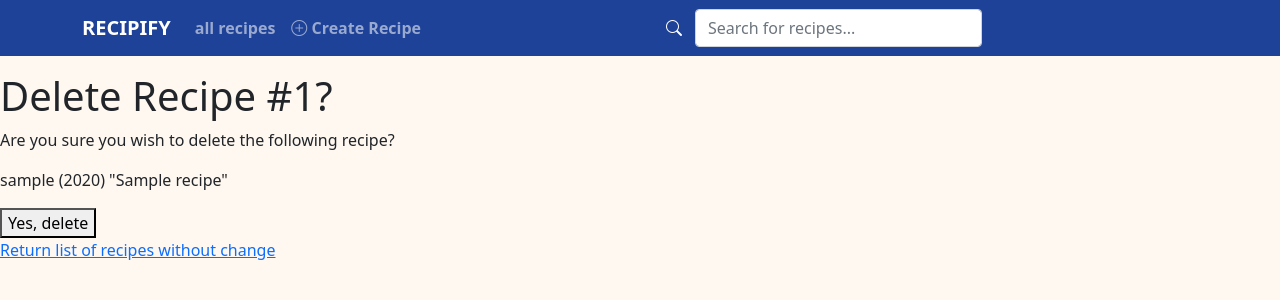
After one commit to catechew/flax_6_2025, a Django app: template recipes/templates/delete_recipe.html in a window 1280 px wide. The commit adds this page. Shown: the top 300 px of the page. Run offline with Django 5.2, Linux system fonts and the light colour scheme; the template is opened without the code that fills it: most values are stand-ins (such as "Sample title", 1, 10 or a date in 2020); some libraries are stand-ins or nearby versions.

Commit message:
Add recipe deletion functionality

```diff
--- /dev/null
+++ b/recipes/templates/delete_recipe.html
@@ -0,0 +1,20 @@
+{% extends "base_content.html" %}
+
+{% block title %}
+Delete Recipe
+{% endblock %}
+
+{% block content %}
+<h1>Delete Recipe #{{recipe.id}}?</h1>
+<p>
+	Are you sure you wish to delete the following recipe?
+</p>
+<p>
+	{{recipe.author.username}}  ({{recipe.publication_date.year}})  "{{recipe.title}}"
+</p>
+<form action="{% url 'delete_recipe' recipe.id %}" method="post">
+	{% csrf_token %}
+	<button type="submit">Yes, delete</button>
+</form>
+<p><a href="/all_recipes">Return list of recipes without change</a></p>
+{% endblock %}
--- a/recipes/templates/recipe.html
+++ b/recipes/templates/recipe.html
@@ -11,5 +11,6 @@ Recipes | Recipe #{{recipe.id}}
 <p>
 <a href="{% url 'home' %}" class="btn btn-lg btn-secondary">Go back home</a>
 <a href="{% url 'update_recipe' recipe.id %}" class="btn btn-lg btn-secondary">Update this recipe</a>
+<a href="{% url 'delete_recipe' recipe.id %}" class="btn btn-lg btn-secondary">Delete this recipe</a>
 </p>
 {% endblock %}
--- a/recipes/views/recipe_delete_view.py
+++ b/recipes/views/recipe_delete_view.py
@@ -3,7 +3,7 @@ from django.shortcuts import render
 from django.urls import reverse
 from recipes.models.recipe import Recipe
 
-def delete_recipe(request, recipe_id):
+def recipe_delete(request, recipe_id):
 	try:
 		recipe = Recipe.objects.get(id=recipe_id)
 	except Recipe.DoesNotExist:
@@ -11,7 +11,7 @@ def delete_recipe(request, recipe_id):
 
 	if request.method == "POST":
 		recipe.delete()
-		path = reverse('list_recipes')
+		path = reverse('all_recipes')
 		return HttpResponseRedirect(path)
 	else:
 		return render(request, 'delete_recipe.html', {'recipe': recipe})
--- a/recipify/urls.py
+++ b/recipify/urls.py
@@ -33,5 +33,6 @@ urlpatterns = [
     path('recipe/<int:recipe_id>', views.recipe_detail, name='get_recipe'),
     path('create_recipe/', views.CreateRecipeView.as_view(), name='create_recipe'),
     path('update_recipe/<int:recipe_id>', views.recipe_update, name='update_recipe'),
+    path('delete_recipe/<int:recipe_id>', views.recipe_delete, name='delete_recipe'),
 ]
 urlpatterns += static(settings.STATIC_URL, document_root=settings.STATIC_ROOT)
```
